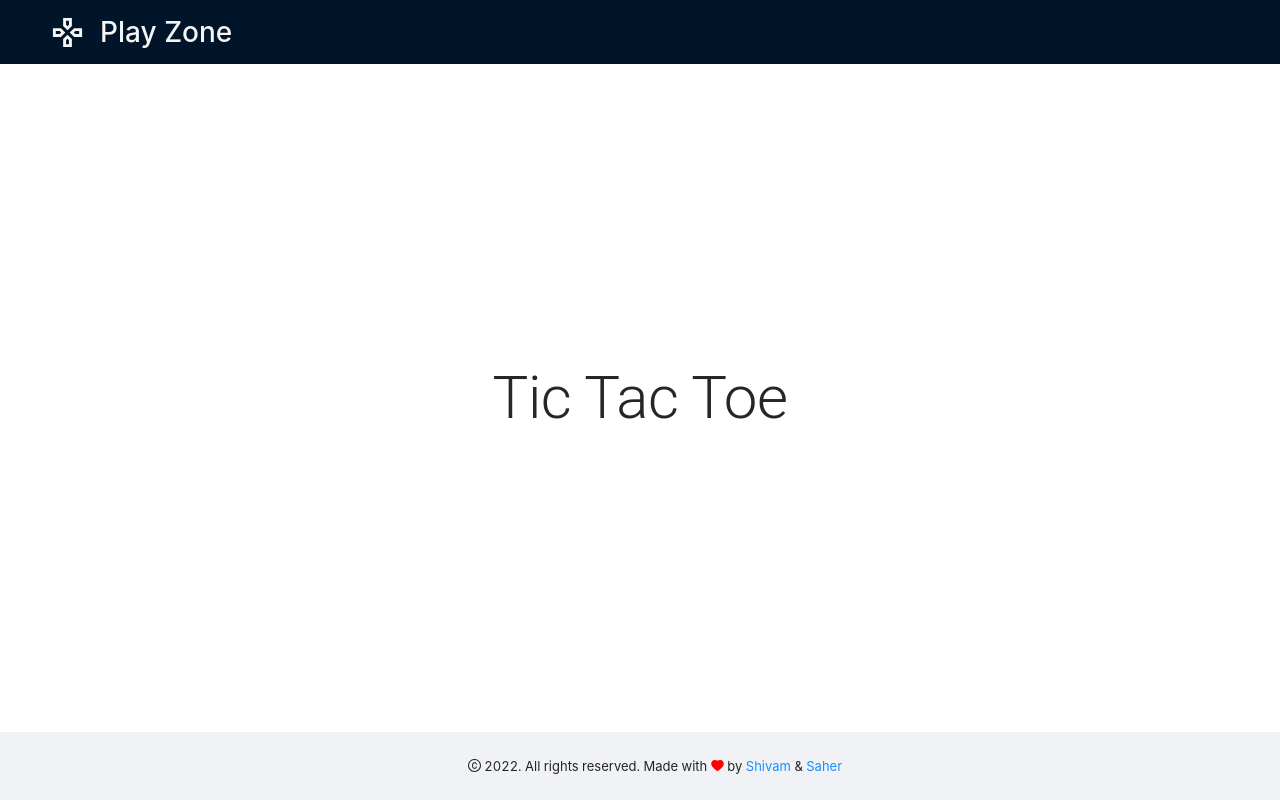
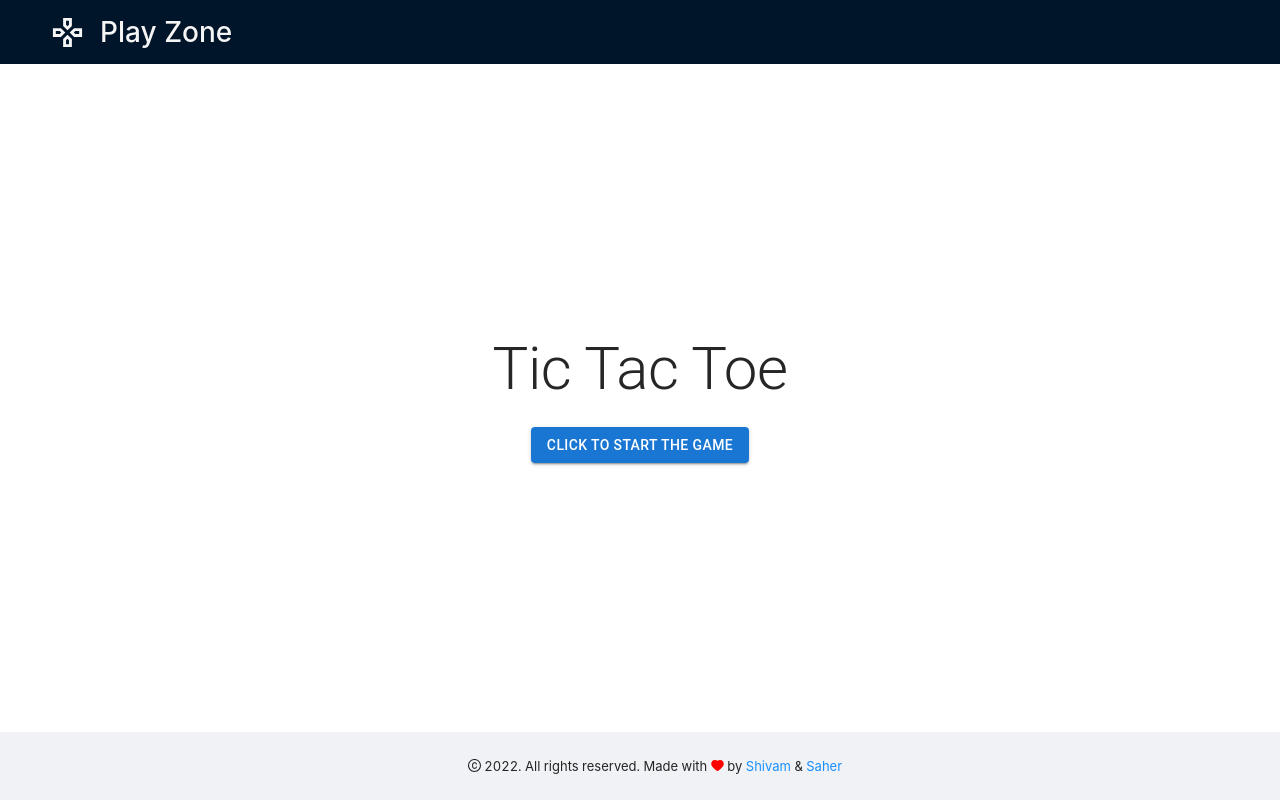
Before and after one commit to sahersiddiqui/playzone, a Next.js app: page / in a window 1280 px wide. Built offline with nearby package versions, Linux system fonts and the light colour scheme.

Commit message:
changes for home page

```diff
--- a/pages/gameHome.jsx
+++ /dev/null
@@ -1,3 +0,0 @@
-export default function GameHome() {
-  return <>Hello</>;
-}
--- a/pages/index.jsx
+++ b/pages/index.jsx
@@ -1,11 +1,19 @@
 import Head from "next/head";
 import { Col, Row } from "antd";
-import { Typography } from "@mui/material";
+import { Button, Typography } from "@mui/material";
 import style from "../styles/Home.module.css";
 import FooterComponent from "./components/Footer";
 import HeaderComponent from "./components/Header";
+import { useRouter } from "next/router";
 
 export default function Home() {
+  const router = useRouter();
+
+  const joinRoom = () => {
+    let roomId = Math.random().toString(36).slice(2);
+    router.push(`/tic-tac-toe/${roomId}`);
+  };
+
   return (
     <div className="App">
       <Head>
@@ -28,6 +36,10 @@ export default function Home() {
         <Col span={24}>
           <div className={style.mainContent}>
             <Typography variant="h2">Tic Tac Toe</Typography>
+            <br />
+            <Button onClick={joinRoom} variant="contained">
+              Click to start the game
+            </Button>
           </div>
         </Col>
       </Row>
--- a/pages/tic-tac-toe/index.jsx
+++ b/pages/tic-tac-toe/[room_id].jsx
@@ -82,9 +82,9 @@ export default function TicTacToe() {
     <div className="App">
       <Backdrop
         open={backdropState}
-        sx={{ color: "#fff", zIndex: (theme) => theme.zIndex.drawer + 1 }}
+        sx={{  zIndex: (theme) => theme.zIndex.drawer + 1 }}
       >
-        <Typography>Waiting for your friend to join</Typography>
+        <Typography variant="h3">Waiting for your friend to join</Typography>
         {/* <CircularProgress color="inherit" /> */}
       </Backdrop>
 
--- a/styles/Home.module.css
+++ b/styles/Home.module.css
@@ -1,4 +1,5 @@
 .mainContent {
     display: flex;
-    justify-content: center;
+    flex-direction: column;
+    align-items: center;
 }
```
